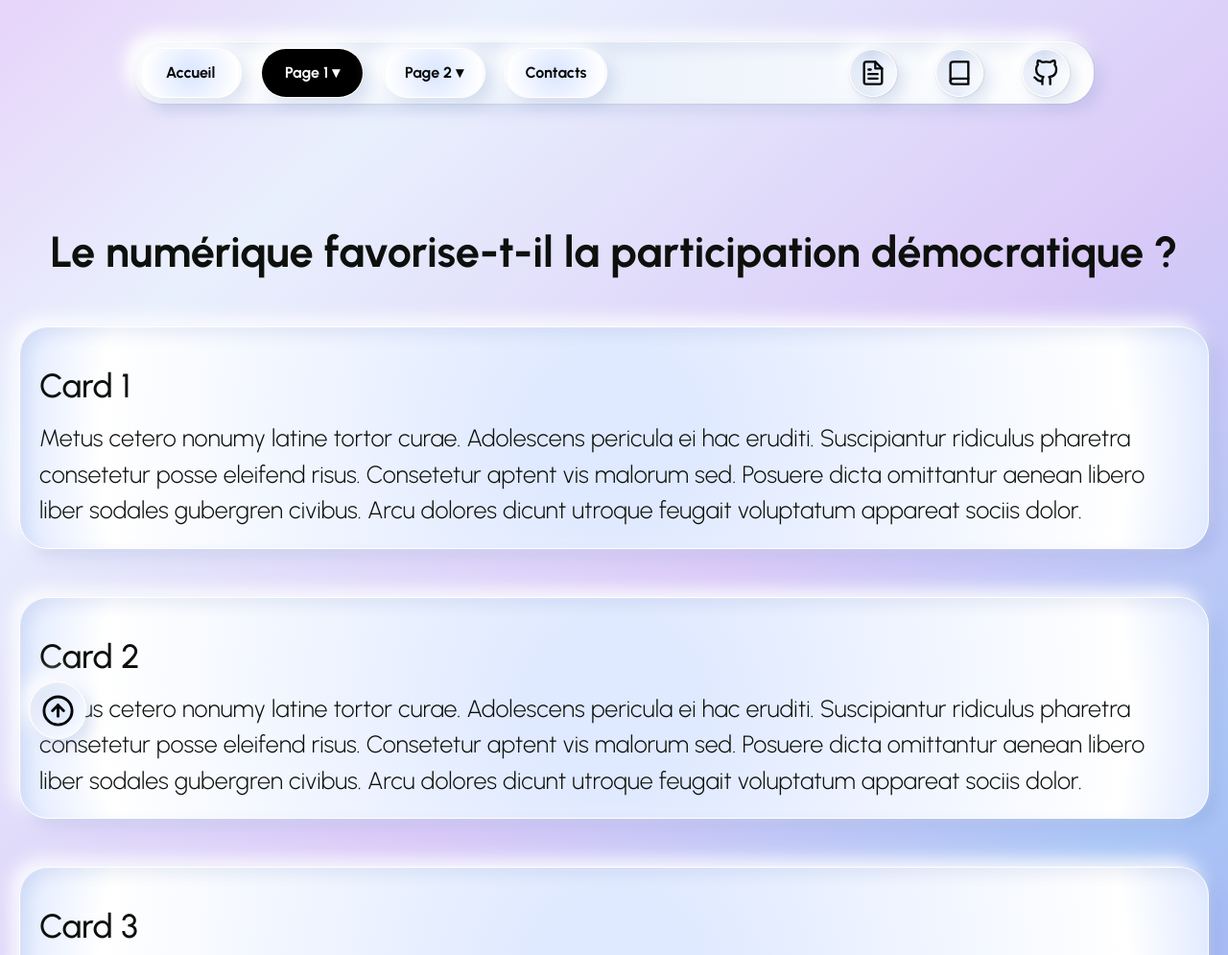
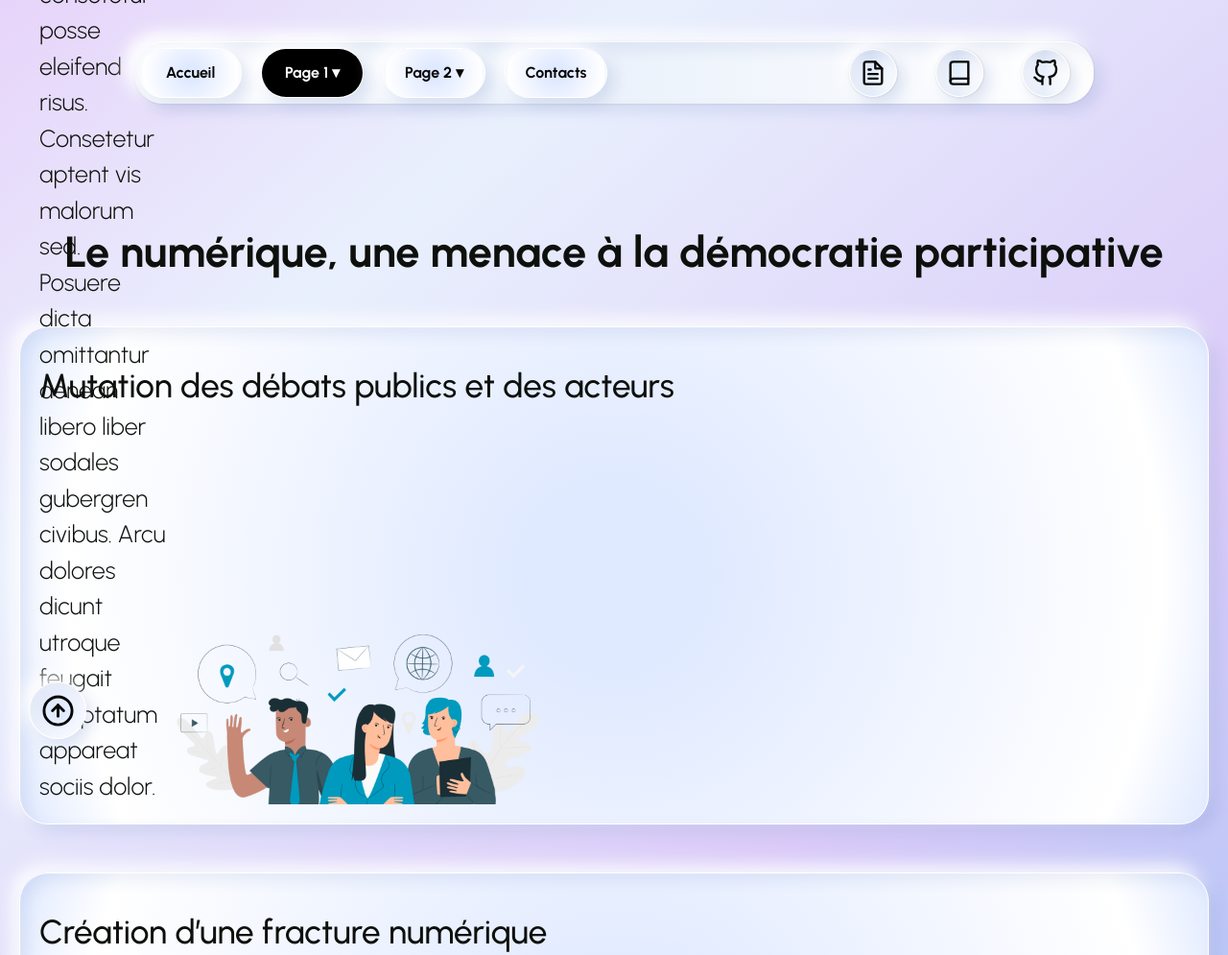
Before and after one commit to Daniil-Hirchyts/SAE-1.6, a plain HTML site: page page-1.html in a window 1280 px wide. Shown: the top 995 px of the page at 96% size. Drawn offline with Linux system fonts and the light colour scheme.

Commit message:
commit 5 page 1

```diff
--- a/assets/css/page-1.css
+++ b/assets/css/page-1.css
@@ -50,10 +50,24 @@
     backdrop-filter: blur(100px);
 }
 
-h1 {
+h1{
     text-align: center;
 }
 
 h2 {
     padding: 20px 0 0 0;
 }
+
+h3 {
+}
+
+.card-image{
+    width: 400px;
+    height: 400px;
+    border-radius: 50%;
+    display: flex;
+    flex-direction: row-reverse;
+    justify-content: flex-end;
+    align-items: flex-end;
+
+}
--- a/page-1.html
+++ b/page-1.html
@@ -64,7 +64,7 @@
     <section id="titre-section" class="titre-section">
         <article class="container">
             <div class="titre">
-                <h1>Le numérique favorise-t-il la participation démocratique ?</h1>
+                <h1>Le numérique, une menace à la démocratie participative</h1>
             </div>
         </article>
     </section>
@@ -72,10 +72,21 @@
         <article class="container">
             <div class="card-content">
                 <div class="card-title">
-                    <h2>Card 1</h2>
                 </div>
                 <div class="card-text">
+                    <h2>Mutation des débats publics et des acteurs</h2>
+                </div>
+                <src class="card-image">
+                    <img src="assets/images/civic-tech.png" alt="image">
                 <p>Metus cetero nonumy latine tortor curae. Adolescens pericula ei hac eruditi. Suscipiantur
+                    ridiculus pharetra consetetur posse eleifend risus. Consetetur aptent vis malorum sed.
+                    Posuere dicta omittantur aenean libero liber sodales gubergren civibus. Arcu dolores
+                    dicunt utroque feugait voluptatum appareat sociis dolor.
+                    Metus cetero nonumy latine tortor curae. Adolescens pericula ei hac eruditi. Suscipiantur
+                    ridiculus pharetra consetetur posse eleifend risus. Consetetur aptent vis malorum sed.
+                    Posuere dicta omittantur aenean libero liber sodales gubergren civibus. Arcu dolores
+                    dicunt utroque feugait voluptatum appareat sociis dolor.
+                    Metus cetero nonumy latine tortor curae. Adolescens pericula ei hac eruditi. Suscipiantur
                     ridiculus pharetra consetetur posse eleifend risus. Consetetur aptent vis malorum sed.
                     Posuere dicta omittantur aenean libero liber sodales gubergren civibus. Arcu dolores
                     dicunt utroque feugait voluptatum appareat sociis dolor.
@@ -84,10 +95,18 @@
             </div>
             <div class="card-content">
                 <div class="card-title">
-                    <h2>Card 2</h2>
+                    <h2>Création d’une fracture numérique</h2>
                 </div>
                 <div class="card-text">
                     <p>Metus cetero nonumy latine tortor curae. Adolescens pericula ei hac eruditi. Suscipiantur
+                        ridiculus pharetra consetetur posse eleifend risus. Consetetur aptent vis malorum sed.
+                        Posuere dicta omittantur aenean libero liber sodales gubergren civibus. Arcu dolores
+                        dicunt utroque feugait voluptatum appareat sociis dolor.
+                        Metus cetero nonumy latine tortor curae. Adolescens pericula ei hac eruditi. Suscipiantur
+                        ridiculus pharetra consetetur posse eleifend risus. Consetetur aptent vis malorum sed.
+                        Posuere dicta omittantur aenean libero liber sodales gubergren civibus. Arcu dolores
+                        dicunt utroque feugait voluptatum appareat sociis dolor.
+                        Metus cetero nonumy latine tortor curae. Adolescens pericula ei hac eruditi. Suscipiantur
                         ridiculus pharetra consetetur posse eleifend risus. Consetetur aptent vis malorum sed.
                         Posuere dicta omittantur aenean libero liber sodales gubergren civibus. Arcu dolores
                         dicunt utroque feugait voluptatum appareat sociis dolor.
@@ -96,10 +115,18 @@
             </div>
             <div class="card-content">
                 <div class="card-title">
-                    <h2>Card 3</h2>
+                    <h2>Une amplification des libertés</h2>
                 </div>
                 <div class="card-text">
                     <p>Metus cetero nonumy latine tortor curae. Adolescens pericula ei hac eruditi. Suscipiantur
+                        ridiculus pharetra consetetur posse eleifend risus. Consetetur aptent vis malorum sed.
+                        Posuere dicta omittantur aenean libero liber sodales gubergren civibus. Arcu dolores
+                        dicunt utroque feugait voluptatum appareat sociis dolor.
+                        Metus cetero nonumy latine tortor curae. Adolescens pericula ei hac eruditi. Suscipiantur
+                        ridiculus pharetra consetetur posse eleifend risus. Consetetur aptent vis malorum sed.
+                        Posuere dicta omittantur aenean libero liber sodales gubergren civibus. Arcu dolores
+                        dicunt utroque feugait voluptatum appareat sociis dolor.
+                        Metus cetero nonumy latine tortor curae. Adolescens pericula ei hac eruditi. Suscipiantur
                         ridiculus pharetra consetetur posse eleifend risus. Consetetur aptent vis malorum sed.
                         Posuere dicta omittantur aenean libero liber sodales gubergren civibus. Arcu dolores
                         dicunt utroque feugait voluptatum appareat sociis dolor.
```
Also changed, not shown: assets/images/civic-tech.png (added). Lines whose indentation alone changed are shown as unchanged.
